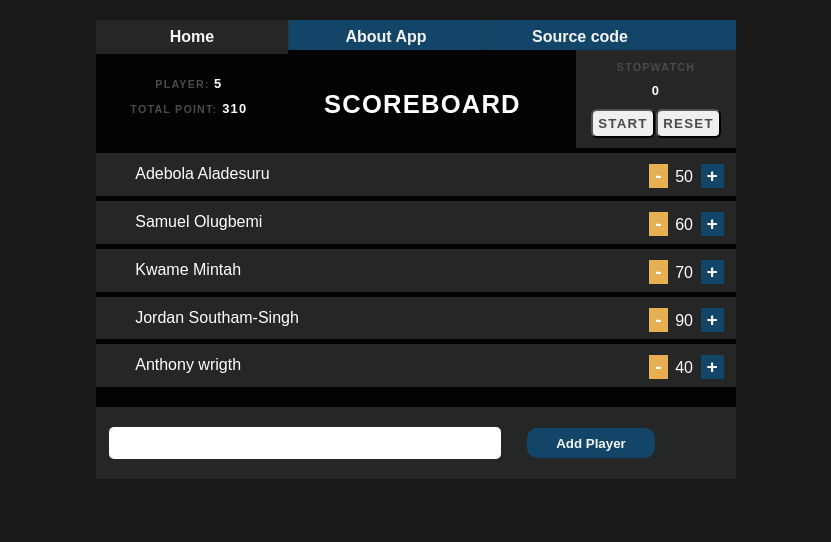
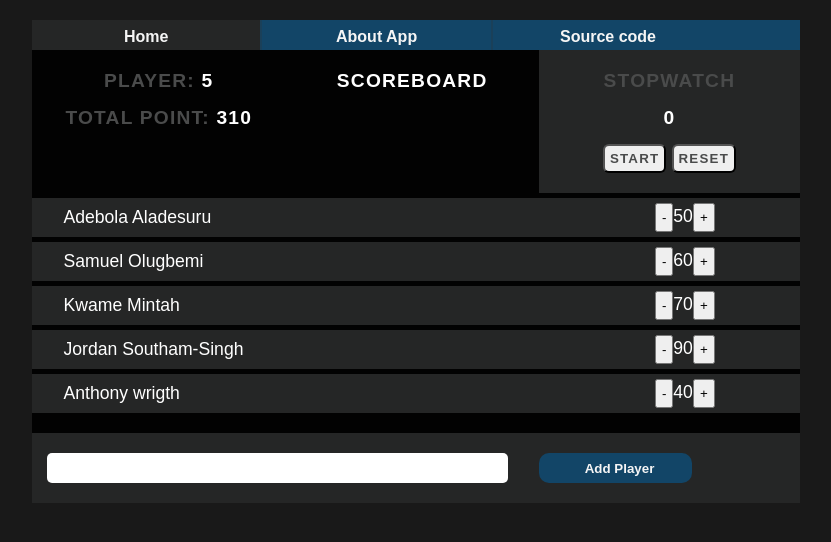
Before and after one commit to aladesuru/reactproject, a React (Create React App) app: page / in a window 1280 px wide. Shown: the top 542 px of the page, without its empty margins (224-1055 px from the left). Built offline with nearby package versions, Linux system fonts and the light colour scheme.

Commit message:
resrtucturing layout

```diff
--- a/src/components/Counter.jsx
+++ b/src/components/Counter.jsx
@@ -2,7 +2,7 @@ import React from 'react';
 import PropTypes from 'prop-types';
 
 const Counter = props => (
-  <div className="player_score">
+  <div className="counter-container">
     <button onClick = {() => props.onChange(-1)}>-</button>
     <span>{props.score}</span>
     <button onClick = {() => props.onChange(1)}>+</button>
--- a/src/index.css
+++ b/src/index.css
@@ -1,3 +1,10 @@
+*
+{
+	margin: 0;
+	padding: 0;
+	box-sizing: border-box;
+}
+
 body {
   margin: 0;
   padding: 0;
@@ -10,6 +17,31 @@ body {
 	background-color: rgba(0,0,0,.9);
 	color: #fff;
 
+}
+@media all and (min-width: 769px)
+{
+	.App
+	{
+		width: 70%;
+		margin: 0 auto;
+		border-radius: 5px;
+	}
+}
+
+@media all and (min-width: 900px)
+{
+	.App
+	{
+		width: 80%;
+	}
+}
+
+@media all and (min-width: 1200px)
+{
+	.App
+	{
+		width: 60%;
+	}
 }
 /************** Navigation ******************/
 .nav
@@ -87,25 +119,27 @@ body {
 .header span
 {
 	color: #fff;
+}
+
+.header h1
+{
 	font-size: 1.2em;
+	letter-spacing: 1.2px;
 }
+
 .stopwatch,
 .totalpoint
 {
-	font-size: .67em;
 	font-weight: bold;
 	color: #4a4b4b;
 	letter-spacing: 1.2px;
 }
+
 .stopwatch
 {
 	background-color: #252626;
-	padding-bottom: 10px;
 }
-.totalpoint
-{
-	padding-top: 15px;
-}
+
 .stop-btn,
 .reset-btn
 {
@@ -113,7 +147,7 @@ body {
 	letter-spacing: 1.2px;
 	padding: 5px;
 	border-radius: 6px;
-	margin: 0 .5%;
+	margin: 0 1%;
 	color: #4a4b4b;
 }
 .stop-btn:hover,
@@ -130,54 +164,80 @@ body {
 }
 
 
+@media all and (max-width: 768px)
+{
+	.header
+	{
+		text-align: center;
+	}
+	.stopwatch,
+	.totalpoint
+	{
+		font-size: .67em;
+		margin: 10px 0;
+	}
+
+	.stopwatch p,
+	.totalpoint p
+	{
+		margin: 2%;
+	}
+
+	.stopwatch
+	{
+		padding: 10px 0;
+		font-weight: bolder;
+		margin-bottom: 20px;
+	}
+	.totalpoint
+	{
+		margin-top: 40px;
+	}
+
+}
 @media all and (min-width: 769px)
 {
-	.App
-	{
-		width: 50%;
-		margin: 0 auto;
-		border-radius: 5px;
-		/*margin-top: 20px;*/
-	}
-	.header
-	{
-		margin: 0px 2%;
-	}
+	.stopwatch,
 	.totalpoint,
-	.header h1,
-	.stopwatch
+	.header h1
 	{
 		display: inline-block;
 		vertical-align: top;
+		width: 33%;
+		padding: 20px 0;
 		text-align: center;
 	}
-	.totalpoint,
 	.stopwatch
 	{
-		width: 25%;
+		width: 34%;
 	}
-	.header h1
+	.stopwatch p,
+	.totalpoint p
 	{
-		width: 48%;
-		margin-top: 40px;
-		font-size: 1.6em;
-		letter-spacing: 1.2px;
+		margin-bottom: 15px;
+	}
+	.stopwatch,
+	.totalpoint
+	{
+		font-size: .76em;
 	}
 
 }
-@media all and (max-width: 768px)
+
+@media all and (min-width: 900px)
 {
-	.App
+	.stopwatch,
+	.totalpoint
 	{
-		/*padding: 5px 0;*/
+		font-size: .89em;
 	}
-	.stopwatch
+}
+@media all and (min-width: 1200px)
+{
+	.stopwatch,
+	.totalpoint
 	{
-		padding: 5px;
-	}
-	.header
-	{
-		text-align: center;
+		font-size: 1.2em;
 	}
 }
 
@@ -193,20 +253,44 @@ body {
 {
 	cursor: pointer;
 }
+.player
+{
+	margin:5px 0;
+	padding: 5px 0;
+}
 
-.player_score button
+.player_name,
+.player_score
 {
-	color: #fff;
-	border: none;
 	display: inline-block;
-	font-weight: bolder;
-	font-size: 1.2em;
-	margin-bottom: 5px;
+	vertical-align: middle;
+	/*border: 1px solid red;*/
 }
+.player_name
+{
+	width: 70%;
+}
+.player_score
+{
+	width: 30%;
+}
+.counter-container
+{
+	text-align: center;
+}
+
+.counter-container button
+{
+	color: #000;
+	padding: 5px;
+}
+
 .player_score button:hover
 {
 	cursor: pointer;
 }
+
+
 
 .player_name span
 {
@@ -221,90 +305,36 @@ body {
 	transition: opacity .55s ease-out;
 }
 
-.player_score button:first-child
+@media all and (max-width: 768px)
 {
-	background-color: #e8ae52;
+		.player
+		{
+			font-size: .78em;
+		}
 }
-.player_score button:last-child
-{
-	background-color: #124567;
-}
-
 @media all and (min-width: 769px)
 {
-	.player-container
+	.player
 	{
-		padding: 10px 5px 2%;
-		border: 1px solid #252626;
-		margin: 5px 0;
+		font-size: .89em;
 	}
 
-	.player > div
-	{
-		padding: 0 1%;
-	}
-	.player > div:first-child
-	{
-		float: left;
-		width: 60%;
-	}
-
-	.player > div:last-child
-	{
-		float: right;
-		width: 30%;
-		text-align: right;
-
-	}
-	.player_score span
-	{
-		margin: 0 4%;
-	}
-	.player-container::after
-	{
-		content: " ";
-		display: inline-block;
-		clear: both;
-	}
-
-	.player:hover .player_name span
-	{
-		opacity: 1;
-	}
 
 }
-
-@media all and (max-width: 768px)
+@media all and (min-width: 900px)
 {
-	.player-container
+	.player
 	{
-		padding: 10px 0 0px 2%;
-		margin-bottom: 5px;
-
-	}
-	.player > div
-	{
-		display: inline-block;
-	}
-	.player > div:first-child
-	{
-		width: 60%;
-	}
-	.player > div:last-child
-	{
-		width: 30%;
-		text-align: right;
-	}
-	.player_score span
-	{
-		margin: 0 4%;
-	}
-	.player_name span
-	{
-		opacity: 1;
+		font-size: .89em;
 	}
 }
-
+@media all and (min-width: 1200px)
+{
+	.player
+	{
+		font-size: 1.1em;
+	}
+}
 /************** Add Player Form ******************/
 .AddPlayerForm
 {
@@ -362,7 +392,7 @@ body {
 {
 	.AddPlayerForm input[type="text"]
 	{
-		width: 50%;
+		width: 40%;
 	}
 	.AddPlayerForm input[type="submit"]
 	{
```
Also changed, not shown: src/components/Stopwatch.jsx (+4 -4 lines).
